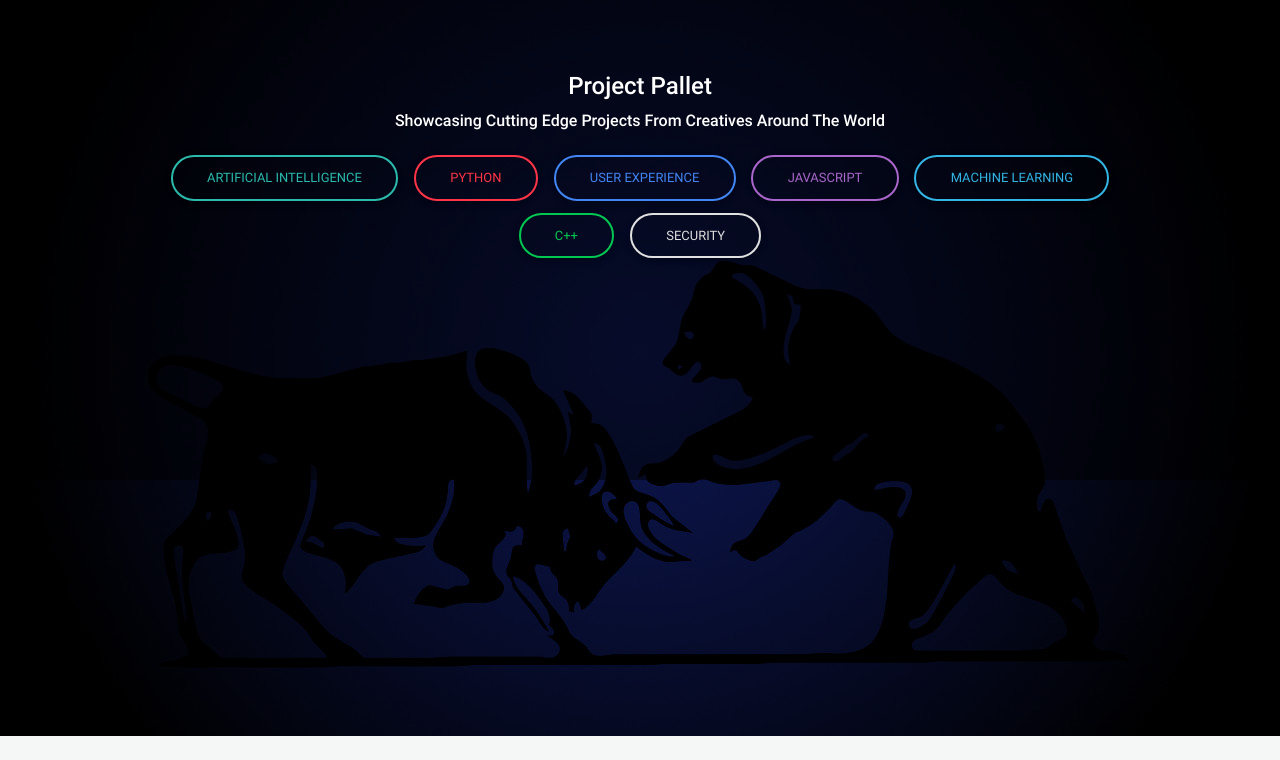
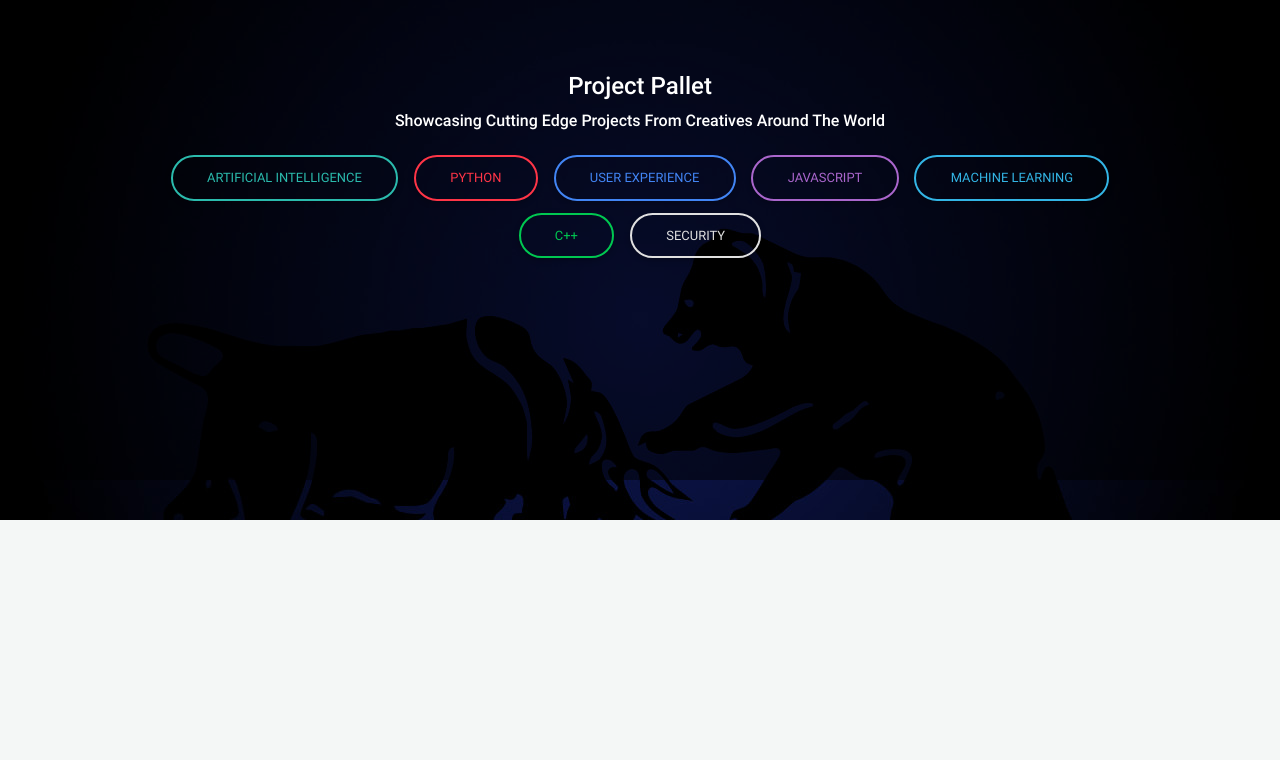
Before and after one commit to TechVictorKE/project-pallet, a Django app: page / in a window 1280 px wide. Shown: the part 64-824 px from the top of the page. After the commit the page ends 584 px from the top, so only its background shows below. Run offline with Django 3.2, Linux system fonts and the light colour scheme; data that the repository does not hold is empty; some libraries are stand-ins or nearby versions.

Commit message:
Edited page height

```diff
--- a/projectpallet/static/css/style.css
+++ b/projectpallet/static/css/style.css
@@ -195,7 +195,7 @@ body{
 
 .home{
   background-image: url(../img/download.jpg);
-  height: 92vh;
+  height: 65vh;
   background-repeat: no-repeat;
   background-position: center;
   background-size: cover;
```
